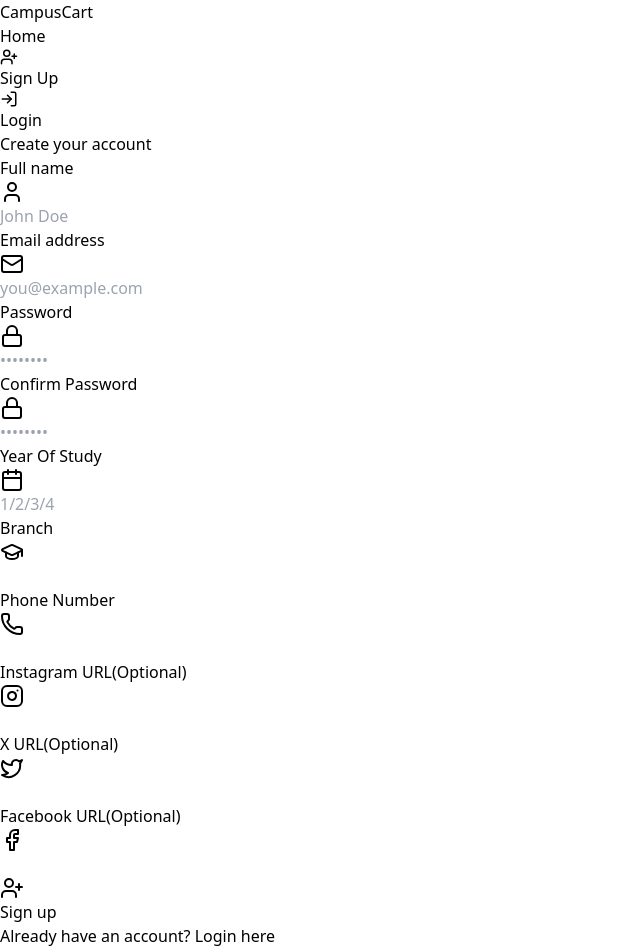
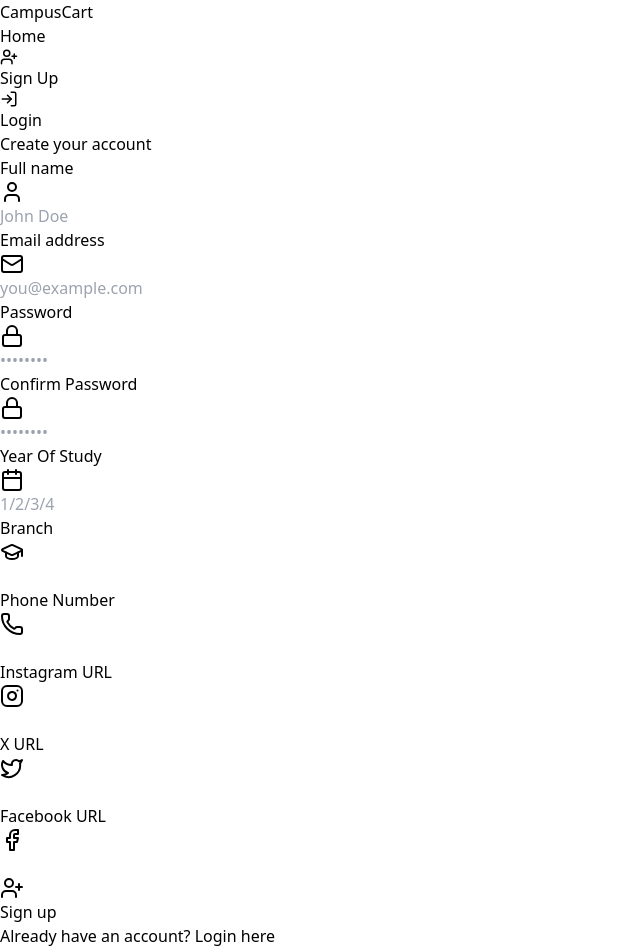
Before and after one commit to hemanth18624/CampusCart---A-College-MarketPlace-for-Students, a React (Vite) app in the folder frontend/: page /signup in a window 1280 px wide. Shown: the top 950 px of the page, without its empty margins (0-640 px from the left). Built offline with nearby package versions, Linux system fonts and the light colour scheme; no server answers.

Commit message:
Update SignUpPage.jsx

```diff
--- a/frontend/src/pages/SignUpPage.jsx
+++ b/frontend/src/pages/SignUpPage.jsx
@@ -202,7 +202,7 @@
 						</div>
 						<div>
 							<label htmlFor='instagramURL' className='block text-sm font-medium text-gray-300'>
-								Instagram URL(Optional)
+								Instagram URL
 							</label>
 							<div className='mt-1 relative rounded-md shadow-sm'>
 								<div className='absolute inset-y-0 left-0 pl-3 flex items-center pointer-events-none'>
@@ -222,7 +222,7 @@
 						</div>
 						<div>
 							<label htmlFor='XURL' className='block text-sm font-medium text-gray-300'>
-								X URL(Optional)
+								X URL
 							</label>
 							<div className='mt-1 relative rounded-md shadow-sm'>
 								<div className='absolute inset-y-0 left-0 pl-3 flex items-center pointer-events-none'>
@@ -242,7 +242,7 @@
 						</div>
 						<div>
 							<label htmlFor='facebookURL' className='block text-sm font-medium text-gray-300'>
-								Facebook URL(Optional)
+								Facebook URL
 							</label>
 							<div className='mt-1 relative rounded-md shadow-sm'>
 								<div className='absolute inset-y-0 left-0 pl-3 flex items-center pointer-events-none'>
```
